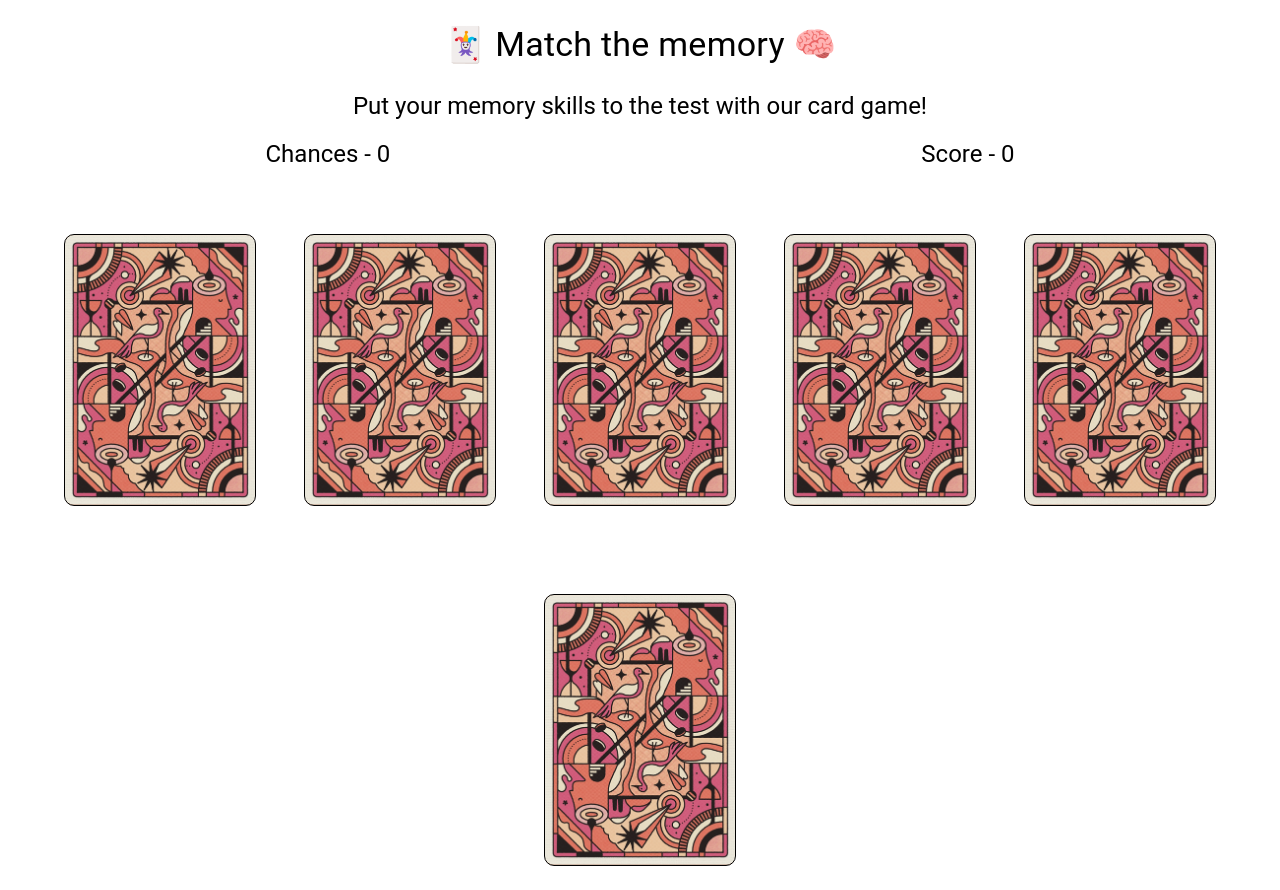
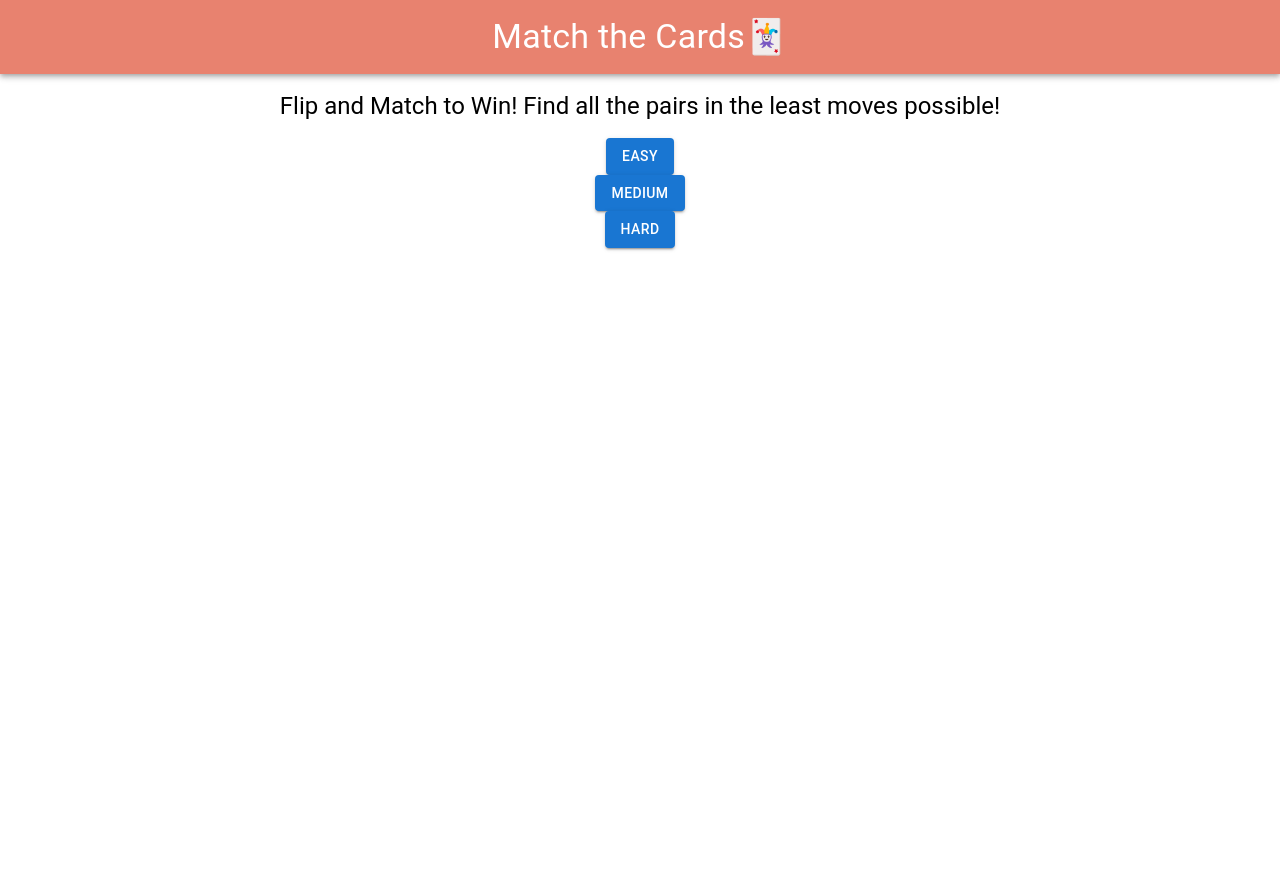
Before and after one commit to kavyakunder/card-game, a React (Create React App) app: page / in a window 1280 px wide. After the commit the page ends 800 px from the top, so only its background shows below. Built offline with nearby package versions, Linux system fonts and the light colour scheme.

Commit message:
feat: add levels

```diff
--- a/src/App.tsx
+++ b/src/App.tsx
@@ -3,14 +3,25 @@ import Button from "@mui/material/Button";
 import Typography from "@mui/material/Typography";
 import Grid from "@mui/material/Grid";
 import { Card } from "./component/Card";
+import AppBar from "@mui/material/AppBar";
 
 const CARD_DATA: CardType[] = [
   { id: 1, design: "♣️" },
-  { id: 2, design: "♠️" },
+  { id: 2, design: "❤️" },
   { id: 3, design: "♦️" },
   { id: 4, design: "♣️" },
   { id: 5, design: "♠️" },
   { id: 6, design: "♦️" },
+  { id: 7, design: "♠️" },
+  { id: 8, design: "❤️" },
+  { id: 9, design: "😂" },
+  { id: 10, design: "😂" },
+  { id: 11, design: "🦋" },
+  { id: 12, design: "🦋" },
+  { id: 13, design: "🐶" },
+  { id: 14, design: "🐶" },
+  { id: 15, design: "⭐️" },
+  { id: 16, design: "⭐️" },
 ];
 
 export type CardType = {
@@ -22,8 +33,17 @@ function App(): JSX.Element {
   const [cards, setCards] = useState<Array<CardType>>([]);
   const [flippedCards, setFlippedCards] = useState<Array<CardType>>([]);
   const [matchedCards, setMatchedCards] = useState<Array<CardType>>([]);
-  const [score, setScore] = useState<number>(0);
-  const [chances, setChances] = useState<number>(0);
+  const [moves, setMoves] = useState<number>(0);
+  const [start, setStart] = useState(true);
+  const [level, setLevel] = useState("easy");
+
+  const shuffleArray = (array: CardType[]) => {
+    for (let i = array.length - 1; i > 0; i--) {
+      let j = Math.floor(Math.random() * (i + 1));
+      [array[i], array[j]] = [array[j], array[i]];
+    }
+    return array;
+  };
 
   const handleCardClick = (card: CardType) => {
     if (
@@ -37,11 +57,10 @@ function App(): JSX.Element {
     setFlippedCards(newFlippedCards);
 
     if (newFlippedCards.length === 2) {
-      setChances(chances + 1);
+      setMoves(moves + 1);
 
       if (newFlippedCards[0].design === newFlippedCards[1].design) {
         setMatchedCards([...matchedCards, ...newFlippedCards]);
-        setScore(score + 1);
         setFlippedCards([]);
         return;
       }
@@ -52,46 +71,113 @@ function App(): JSX.Element {
   };
 
   const playAgain = () => {
+    setStart(true);
     setFlippedCards([]);
     setMatchedCards([]);
-    setScore(0);
-    setChances(0);
+    setMoves(0);
+    setCards(shuffleArray(CARD_DATA));
+  };
+
+  const handleDifficultyLevel = (level: string) => {
+    setLevel(level);
+    setStart(false);
   };
 
   useEffect(() => {
-    setCards([...CARD_DATA]);
-  }, []);
+    let numOfCards;
+
+    switch (level) {
+      case "easy":
+        numOfCards = 8;
+        break;
+      case "medium":
+        numOfCards = 12;
+        break;
+      case "hard":
+        numOfCards = 16;
+        break;
+      default:
+        numOfCards = 8;
+    }
+    setCards(shuffleArray(CARD_DATA.slice(0, numOfCards)));
+  }, [level]);
 
   return (
-    <div>
-      <Typography textAlign="center" variant="h4" margin={3}>
-        🃏 Match the memory 🧠
+    <>
+      <AppBar position="static" sx={{ bgcolor: "#E8826F" }}>
+        <Typography
+          textAlign="center"
+          variant="h4"
+          margin={2}
+          data-testid="title"
+        >
+          Match the Cards🃏
         </Typography>
-      <Typography textAlign="center" variant="h5" margin={2}>
-        Put your memory skills to the test with our card game!
+      </AppBar>
+
+      {!start && matchedCards.length !== cards.length ? (
+        <Typography textAlign="center" variant="h5" m={2}>
+          Moves: {moves}
         </Typography>
-      <Grid
-        alignItems="center"
-        direction="row"
-        display="flex"
-        justifyContent="space-around"
-      >
-        <Typography textAlign="center" variant="h5">
-          Chances - {chances}
+      ) : null}
+      {matchedCards.length === cards.length ? (
+        <>
+          <Typography textAlign="center" variant="h4" m={2}>
+            Yay! You won. You took {moves} moves
           </Typography>
-        <Typography textAlign="center" variant="h5">
-          Score - {score}
-        </Typography>
-      </Grid>
+          <Button variant="contained" onClick={playAgain}>
+            Play Again
+          </Button>
+        </>
+      ) : null}
 
+      {start ? (
         <Grid
           container
           alignItems="center"
+          display="flex"
+          justifyContent="space-around"
+          direction="column"
+        >
+          <Typography
+            textAlign="center"
+            variant="h5"
+            m={2}
+            data-testid="sub-title"
+          >
+            Flip and Match to Win! Find all the pairs in the least moves
+            possible!
+          </Typography>
+          <Button
+            variant="contained"
+            onClick={() => handleDifficultyLevel("easy")}
+          >
+            Easy
+          </Button>
+          <Button
+            variant="contained"
+            onClick={() => handleDifficultyLevel("medium")}
+          >
+            Medium
+          </Button>
+          <Button
+            variant="contained"
+            onClick={() => handleDifficultyLevel("hard")}
+          >
+            Hard
+          </Button>
+        </Grid>
+      ) : (
+        <Grid
+          container
+          alignItems="center"
+          display="flex"
           direction="row"
           justifyContent="center"
         >
           {cards.map((card) => (
             <Card
+              key={card.id}
               card={card}
               handleCardClick={handleCardClick}
               flippedCards={flippedCards}
@@ -99,13 +185,8 @@ function App(): JSX.Element {
             />
           ))}
         </Grid>
-
-      {score === 3 && (
-        <Button onClick={playAgain} variant="contained">
-          Play Again!
-        </Button>
       )}
-    </div>
+    </>
   );
 }
 
--- a/src/component/Card.style.tsx
+++ b/src/component/Card.style.tsx
@@ -9,10 +9,10 @@ export const useCardStyles = makeStyles((theme) => ({
     cursor: "pointer",
     display: "flex",
     fontSize: "5rem",
-    height: "17rem",
+    height: "9rem",
+    width: "14rem",
     justifyContent: "center",
-    marginTop: "4rem",
-    width: "12rem",
+    margin: "1rem 2.1rem",
   },
 
   flippedDesign: {
--- a/src/component/Card.tsx
+++ b/src/component/Card.tsx
@@ -19,11 +19,11 @@ export const Card = ({
 
   return (
     <Grid
+      container
       item
       alignItems="center"
       direction="row"
       justifyContent="center"
-      margin={3}
       key={card.id}
       onClick={() => handleCardClick(card)}
       className={`${classes.card} ${
```
Also changed, not shown: src/App.style.tsx (added, +9 -0 lines). Lines whose indentation alone changed are shown as unchanged.
